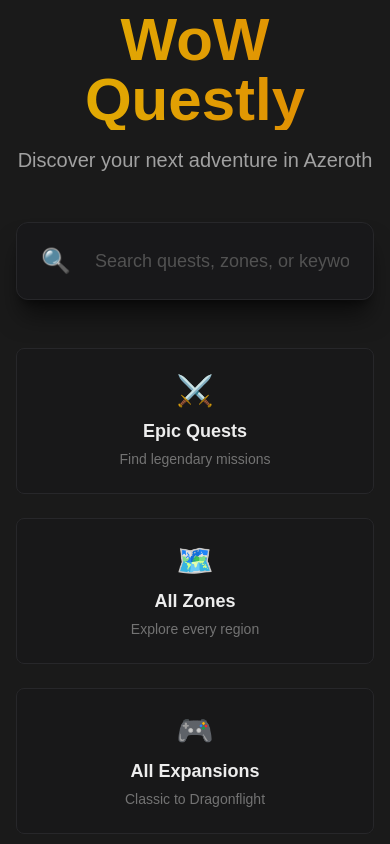
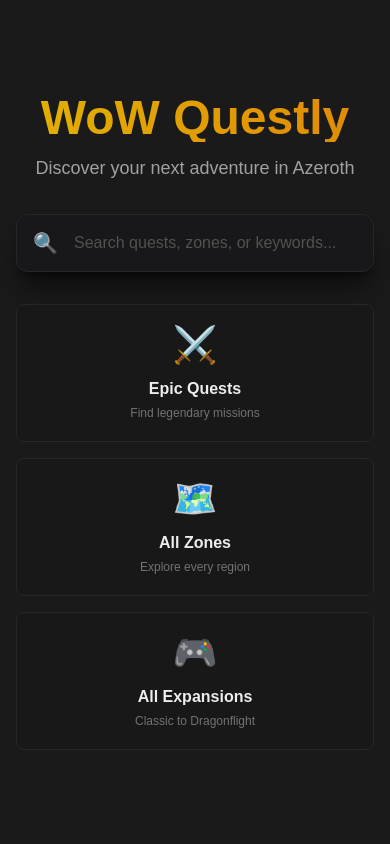
Before and after one commit to IzzyCap/wow-questly-frontend, a Next.js app: page / in a window 390 px wide. Built offline with nearby package versions, Linux system fonts and the light colour scheme; no server answers.

Commit message:
feat: mobile improvements

```diff
--- a/src/app/page.tsx
+++ b/src/app/page.tsx
@@ -36,27 +36,26 @@
   };
 
   return (
-    <div className="min-h-screen flex items-center justify-center px-4">
+    <div className="min-h-screen flex items-center justify-center px-4 py-8">
       <main className="w-full max-w-4xl">
-        <div className="text-center mb-12 space-y-4">
-          <h1 className="text-6xl md:text-7xl font-bold bg-clip-text text-transparent bg-linear-to-r from-yellow-400 to-amber-500 animate-[pulse_3s_ease-in-out_infinite]">
+        <div className="text-center mb-8 md:mb-12 space-y-3 md:space-y-4">
+          <h1 className="text-5xl sm:text-6xl md:text-7xl font-bold bg-clip-text text-transparent bg-linear-to-r from-yellow-400 to-amber-500 animate-[pulse_3s_ease-in-out_infinite]">
             WoW Questly
           </h1>
-          <p className="text-xl md:text-2xl text-neutral-400">
+          <p className="text-lg sm:text-xl md:text-2xl text-neutral-400">
             Discover your next adventure in Azeroth
           </p>
         </div>
 
         <form onSubmit={handleSearch} className="relative group">
-          {/* <div className="absolute -inset-1 bg-linear-to-r from-amber-600 via-yellow-500 to-amber-600 rounded-2xl blur-lg opacity-20 group-hover:opacity-40 transition duration-500"></div> */}
           <div className="relative flex items-center bg-zinc-900/80 backdrop-blur-sm rounded-xl border border-zinc-800 overflow-hidden shadow-xl shadow-black/50">
-            <span className="pl-6 text-neutral-500 text-2xl">🔍</span>
+            <span className="pl-4 md:pl-6 text-neutral-500 text-xl md:text-2xl">🔍</span>
             <input
               type="text"
               value={query}
               onChange={(e) => setQuery(e.target.value)}
               placeholder="Search quests, zones, or keywords..."
-              className="flex-1 px-6 py-6 text-lg bg-transparent border-0 focus:outline-none text-white placeholder-neutral-600"
+              className="flex-1 px-4 py-4 md:px-6 md:py-6 text-base md:text-lg bg-transparent border-0 focus:outline-none text-white placeholder-neutral-600"
               autoFocus
             />
             {/* <button
@@ -76,21 +75,21 @@
           </div>
         </form>
 
-        <div className="mt-12 grid grid-cols-1 md:grid-cols-3 gap-6 text-center">
-          <div className="bg-zinc-900/40 backdrop-blur-sm rounded-lg p-6 border border-zinc-800">
-            <div className="text-3xl mb-2">⚔️</div>
-            <h3 className="font-semibold text-lg mb-1">Epic Quests</h3>
-            <p className="text-neutral-500 text-sm">Find legendary missions</p>
+        <div className="mt-8 md:mt-12 grid grid-cols-1 md:grid-cols-3 gap-4 md:gap-6 text-center">
+          <div className="bg-zinc-900/40 backdrop-blur-sm rounded-lg p-5 md:p-6 border border-zinc-800">
+            <div className="text-4xl md:text-3xl mb-3 md:mb-2">⚔️</div>
+            <h3 className="font-semibold text-base md:text-lg mb-1">Epic Quests</h3>
+            <p className="text-neutral-500 text-xs md:text-sm">Find legendary missions</p>
           </div>
-          <div className="bg-zinc-900/40 backdrop-blur-sm rounded-lg p-6 border border-zinc-800">
-            <div className="text-3xl mb-2">🗺️</div>
-            <h3 className="font-semibold text-lg mb-1">All Zones</h3>
-            <p className="text-neutral-500 text-sm">Explore every region</p>
+          <div className="bg-zinc-900/40 backdrop-blur-sm rounded-lg p-5 md:p-6 border border-zinc-800">
+            <div className="text-4xl md:text-3xl mb-3 md:mb-2">🗺️</div>
+            <h3 className="font-semibold text-base md:text-lg mb-1">All Zones</h3>
+            <p className="text-neutral-500 text-xs md:text-sm">Explore every region</p>
           </div>
-          <div className="bg-zinc-900/40 backdrop-blur-sm rounded-lg p-6 border border-zinc-800">
-            <div className="text-3xl mb-2">🎮</div>
-            <h3 className="font-semibold text-lg mb-1">All Expansions</h3>
-            <p className="text-neutral-500 text-sm">Classic to Dragonflight</p>
+          <div className="bg-zinc-900/40 backdrop-blur-sm rounded-lg p-5 md:p-6 border border-zinc-800">
+            <div className="text-4xl md:text-3xl mb-3 md:mb-2">🎮</div>
+            <h3 className="font-semibold text-base md:text-lg mb-1">All Expansions</h3>
+            <p className="text-neutral-500 text-xs md:text-sm">Classic to Dragonflight</p>
           </div>
         </div>
       </main>
```
